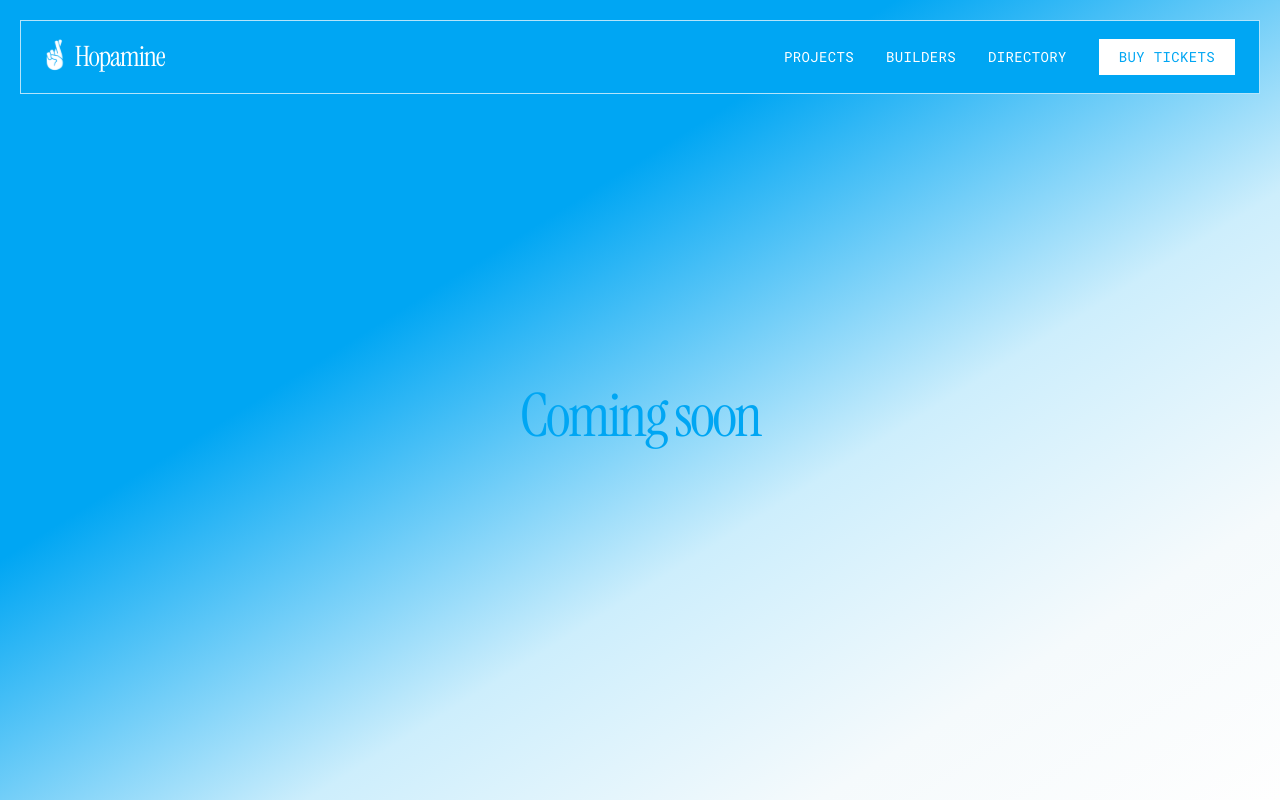
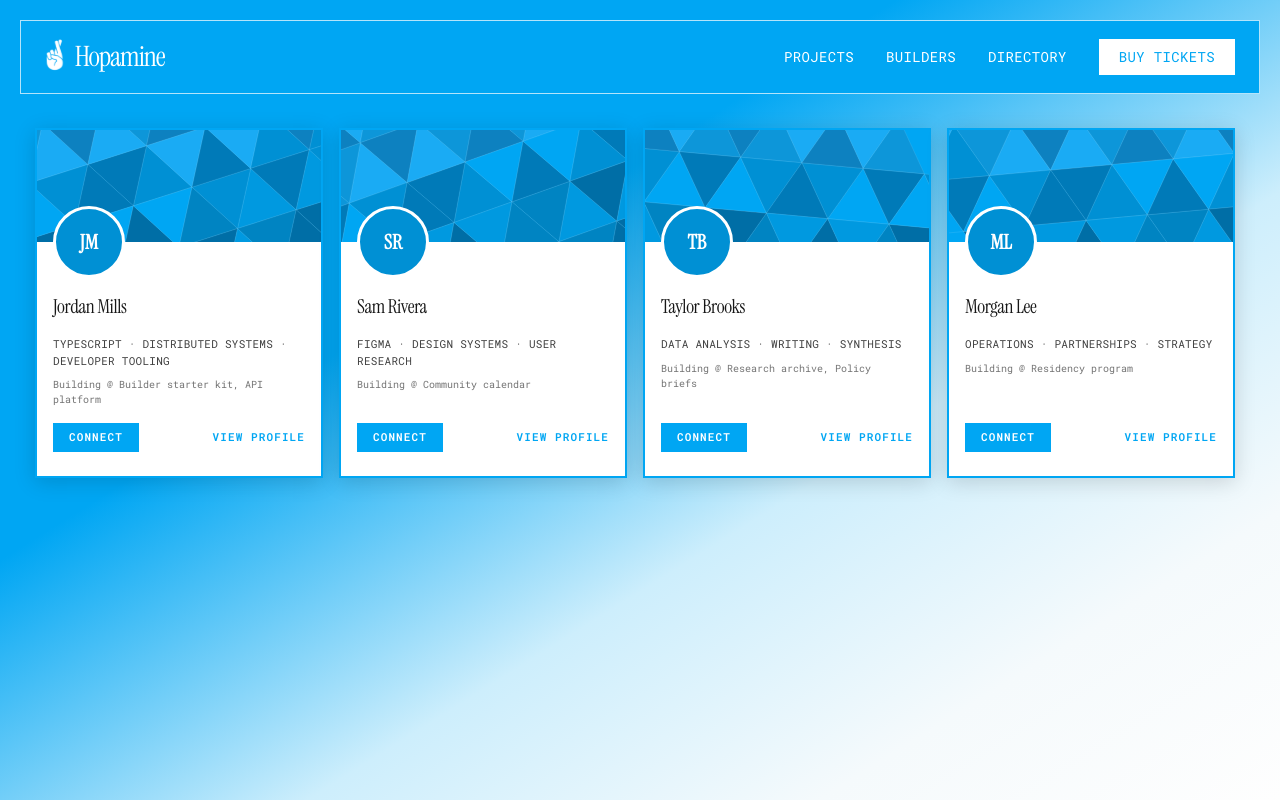
Before and after one commit to HOPAMINE/hopamine_xyz, a Next.js app: page /builders in a window 1280 px wide. Built offline with nearby package versions, Linux system fonts and the light colour scheme.

Commit message:
Add basic builder card UI

```diff
--- /dev/null
+++ b/src/app/builders/BuilderCard.tsx
@@ -0,0 +1,81 @@
+import { TriDatum, VW, VH, TRI_STYLE } from "./hexMosaic";
+
+type Props = {
+  name: string;
+  projects: string[];
+  skills: [string, string, string];
+  rot: number;
+  triangles: TriDatum[];
+};
+
+const AVATAR_SIZE = 72;
+const BANNER_H = 112;
+
+export function BuilderCard({ name, projects, skills, rot, triangles }: Props) {
+  const initials = name
+    .split(" ")
+    .map((w) => w[0])
+    .join("")
+    .slice(0, 2)
+    .toUpperCase();
+
+  return (
+    <article className="relative flex min-w-0 flex-col border-2 border-accent-navbar bg-white shadow-[0_4px_20px_rgba(0,0,0,0.15)]">
+      {/* Mosaic banner strip */}
+      <div className="w-full overflow-hidden" style={{ height: BANNER_H }}>
+        <svg
+          viewBox={`0 0 ${VW} ${VH}`}
+          preserveAspectRatio="xMidYMid slice"
+          aria-hidden
+          className="h-full w-full"
+        >
+          <style>{TRI_STYLE}</style>
+          <rect width={VW} height={VH} fill="#00a6f3" />
+          <g transform={`rotate(${rot} ${VW / 2} ${VH / 2})`}>
+            {triangles.map(({ id, pts, shade }) => (
+              <polygon key={id} className={`tri tri-${shade}`} points={pts} />
+            ))}
+          </g>
+        </svg>
+      </div>
+
+      {/* Avatar — left-aligned, centered on banner bottom edge */}
+      <div
+        className="absolute left-4 flex items-center justify-center rounded-full border-[3px] border-white bg-[#0090d4]"
+        style={{
+          width: AVATAR_SIZE,
+          height: AVATAR_SIZE,
+          top: BANNER_H - AVATAR_SIZE / 2,
+        }}
+      >
+        <span className="font-serif text-xl font-semibold text-white">{initials}</span>
+      </div>
+
+      {/* Content — left-aligned, padded to clear avatar */}
+      <div
+        className="flex flex-grow flex-col gap-4 px-4 pb-6"
+        style={{ paddingTop: AVATAR_SIZE / 2 + 16 }}
+      >
+        <h3 className="wrap-break-word font-serif text-[1.2rem] leading-snug tracking-[-0.02em] text-neutral-900">
+          {name}
+        </h3>
+        <div className="space-y-2">
+          <p className="wrap-break-word font-mono text-[11px] uppercase tracking-wide text-neutral-700">
+            {skills.join(" · ")}
+          </p>
+          <p className="wrap-break-word font-mono text-[10px] text-neutral-500">
+            Building @ {projects.join(", ")}
+          </p>
+        </div>
+        <div className="mt-auto flex items-center justify-between">
+          <button className="bg-[#00a6f3] px-4 py-1.5 font-mono text-[11px] font-semibold uppercase tracking-widest text-white transition-colors hover:bg-[#0090d4]">
+            Connect
+          </button>
+          <button className="font-mono text-[11px] font-semibold uppercase tracking-widest text-[#00a6f3] transition-colors hover:text-[#0090d4] hover:underline">
+            View Profile
+          </button>
+        </div>
+      </div>
+    </article>
+  );
+}
--- /dev/null
+++ b/src/app/builders/hexMosaic.ts
@@ -0,0 +1,72 @@
+// shade = baseShade (0-2, pinwheel pattern) × 3 + lightZone (0-2, positional luminosity nudge)
+export type TriDatum = { id: string; pts: string; shade: number };
+
+const HEX_R = 130;
+export const VW = 600;
+export const VH = 300;
+
+function lightZone(px: number, py: number): 0 | 1 | 2 {
+  const t = (px / VW + py / VH) / 2;
+  if (t < 0.38) return 0;
+  if (t < 0.62) return 1;
+  return 2;
+}
+
+function buildHexMosaic(dx: number, dy: number): TriDatum[] {
+  const colSpacing = Math.sqrt(3) * HEX_R;
+  const rowSpacing = 1.5 * HEX_R;
+  const out: TriDatum[] = [];
+  let hi = 0;
+
+  for (let row = -1; row <= 1; row++) {
+    for (let col = -2; col <= 2; col++) {
+      const cx =
+        VW / 2 + dx + col * colSpacing + (Math.abs(row) % 2 === 1 ? colSpacing / 2 : 0);
+      const cy = VH / 2 + dy + row * rowSpacing;
+
+      for (let t = 0; t < 6; t++) {
+        const a1 = Math.PI / 6 + t * (Math.PI / 3);
+        const a2 = Math.PI / 6 + (t + 1) * (Math.PI / 3);
+        const v1x = cx + HEX_R * Math.cos(a1);
+        const v1y = cy + HEX_R * Math.sin(a1);
+        const v2x = cx + HEX_R * Math.cos(a2);
+        const v2y = cy + HEX_R * Math.sin(a2);
+        const baseShade = (hi % 2 === 0 ? t : t + 1) % 3;
+        const zone = lightZone((cx + v1x + v2x) / 3, (cy + v1y + v2y) / 3);
+        out.push({
+          id: `h${hi}t${t}`,
+          pts: [
+            `${cx.toFixed(1)},${cy.toFixed(1)}`,
+            `${v1x.toFixed(1)},${v1y.toFixed(1)}`,
+            `${v2x.toFixed(1)},${v2y.toFixed(1)}`,
+          ].join(" "),
+          shade: baseShade * 3 + zone,
+        });
+      }
+      hi++;
+    }
+  }
+  return out;
+}
+
+export { buildHexMosaic };
+
+export const MOSAIC_ROT_RANGE = [0, 60] as const;
+export const MOSAIC_DX_RANGE = [-100, 100] as const;
+export const MOSAIC_DY_RANGE = [-80, 80] as const;
+
+// Dynamic .tri-N class names can't be statically analyzed by Tailwind, so SVG-scoped
+// inline styles are required. 9 classes = 3 base shades × 3 position zones.
+export const TRI_STYLE = `
+  .tri{stroke:rgba(255,255,255,0.15);stroke-width:1.2;transition:fill 180ms ease}
+  .tri:hover{fill:#a8dcf5}
+  .tri-0{fill:#1aabf4}
+  .tri-1{fill:#00a6f3}
+  .tri-2{fill:#0099e0}
+  .tri-3{fill:#0d96d9}
+  .tri-4{fill:#0090d4}
+  .tri-5{fill:#0084c2}
+  .tri-6{fill:#0d81c0}
+  .tri-7{fill:#007ab8}
+  .tri-8{fill:#006ea6}
+`;
--- a/src/app/builders/page.tsx
+++ b/src/app/builders/page.tsx
@@ -1,11 +1,70 @@
+import { NAV_ALIGN_PAD } from "@/lib/layoutConstants";
+import { BuilderCard } from "./BuilderCard";
+import {
+  buildHexMosaic,
+  MOSAIC_ROT_RANGE,
+  MOSAIC_DX_RANGE,
+  MOSAIC_DY_RANGE,
+} from "./hexMosaic";
+
+export const dynamic = "force-dynamic";
+
+function rand(min: number, max: number) {
+  return Math.random() * (max - min) + min;
+}
+
+type BuilderTile = {
+  name: string;
+  projects: string[];
+  skills: [string, string, string];
+};
+
+function randomMosaic() {
+  return {
+    rot: rand(...MOSAIC_ROT_RANGE),
+    triangles: buildHexMosaic(rand(...MOSAIC_DX_RANGE), rand(...MOSAIC_DY_RANGE)),
+  };
+}
+
+const BUILDER_TILES: BuilderTile[] = [
+  {
+    name: "Jordan Mills",
+    projects: ["Builder starter kit", "API platform"],
+    skills: ["TypeScript", "Distributed systems", "Developer tooling"],
+  },
+  {
+    name: "Sam Rivera",
+    projects: ["Community calendar"],
+    skills: ["Figma", "Design systems", "User research"],
+  },
+  {
+    name: "Taylor Brooks",
+    projects: ["Research archive", "Policy briefs"],
+    skills: ["Data analysis", "Writing", "Synthesis"],
+  },
+  {
+    name: "Morgan Lee",
+    projects: ["Residency program"],
+    skills: ["Operations", "Partnerships", "Strategy"],
+  },
+];
+
 export default function BuildersPage() {
   return (
-    <main className="flex min-h-dvh w-full flex-col bg-[linear-gradient(to_bottom_right,#00a6f3_0%,#00a6f3_35%,#cdeefc_62%,#f5fafc_82%,#fefefe_100%)] pt-28 pb-16 md:pt-32 md:pb-24">
-      <div className="flex flex-1 flex-col items-center justify-center px-6">
-        <p className="text-center font-serif text-4xl tracking-[-0.04em] text-accent-navbar sm:text-5xl md:text-6xl">
-          Coming soon
-        </p>
-      </div>
+    <main
+      className={`min-h-dvh w-full bg-[linear-gradient(to_bottom_right,#00a6f3_0%,#00a6f3_35%,#cdeefc_62%,#f5fafc_82%,#fefefe_100%)] pt-28 pb-16 md:pt-32 md:pb-24 ${NAV_ALIGN_PAD}`}
+    >
+      <section aria-labelledby="builders-grid-heading" className="w-full">
+        <h2 id="builders-grid-heading" className="sr-only">
+          Builder tiles
+        </h2>
+        <div className="grid grid-cols-1 gap-6 md:grid-cols-4 md:gap-3 lg:gap-3 xl:gap-4 [&>article]:min-w-0">
+          {BUILDER_TILES.map((builder) => {
+            const { rot, triangles } = randomMosaic();
+            return <BuilderCard key={builder.name} {...builder} rot={rot} triangles={triangles} />;
+          })}
+        </div>
+      </section>
     </main>
   );
 }
--- a/src/app/projects/page.tsx
+++ b/src/app/projects/page.tsx
@@ -1,6 +1,7 @@
 "use client";
 
 import { useState } from "react";
+import { NAV_ALIGN_PAD } from "@/lib/layoutConstants";
 
 function AddProjectIcon({ className }: { className?: string }) {
   return (
@@ -50,13 +51,6 @@ const PROJECT_TILES: ProjectTile[] = [
     person: "Morgan Lee",
   },
 ];
-
-/**
- * Slightly inset left of Navbar inner edge (~10px) so grid sits a hair left;
- * right keeps full navbar gutter. Includes border + nav padding terms.
- */
-const NAV_ALIGN_PAD =
-  "pl-[calc(max(20px,env(safe-area-inset-left,0px))+1px+1rem-10px)] pr-[calc(max(20px,env(safe-area-inset-right,0px))+1px+1rem)] sm:pl-[calc(max(20px,env(safe-area-inset-left,0px))+1px+1.5rem-10px)] sm:pr-[calc(max(20px,env(safe-area-inset-right,0px))+1px+1.5rem)]";
 
 export default function ProjectsPage() {
   const [selected, setSelected] = useState<(typeof CATEGORIES)[number]>(
--- /dev/null
+++ b/src/lib/layoutConstants.ts
@@ -0,0 +1,4 @@
+// Insets left ~10px inside the Navbar inner edge so grids align with nav content;
+// right keeps the full navbar gutter. Encodes border (1px) + nav padding + safe-area.
+export const NAV_ALIGN_PAD =
+  "pl-[calc(max(20px,env(safe-area-inset-left,0px))+1px+1rem-10px)] pr-[calc(max(20px,env(safe-area-inset-right,0px))+1px+1rem)] sm:pl-[calc(max(20px,env(safe-area-inset-left,0px))+1px+1.5rem-10px)] sm:pr-[calc(max(20px,env(safe-area-inset-right,0px))+1px+1.5rem)]";
```
